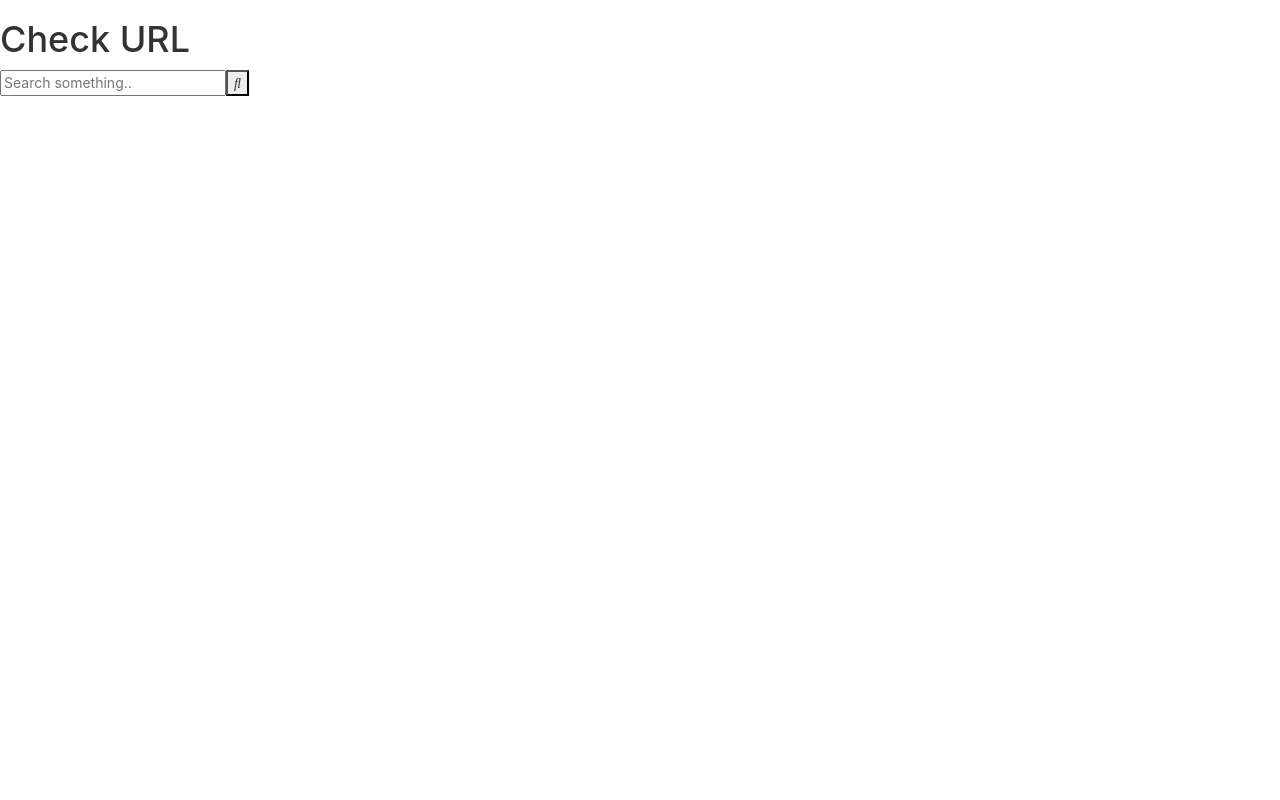
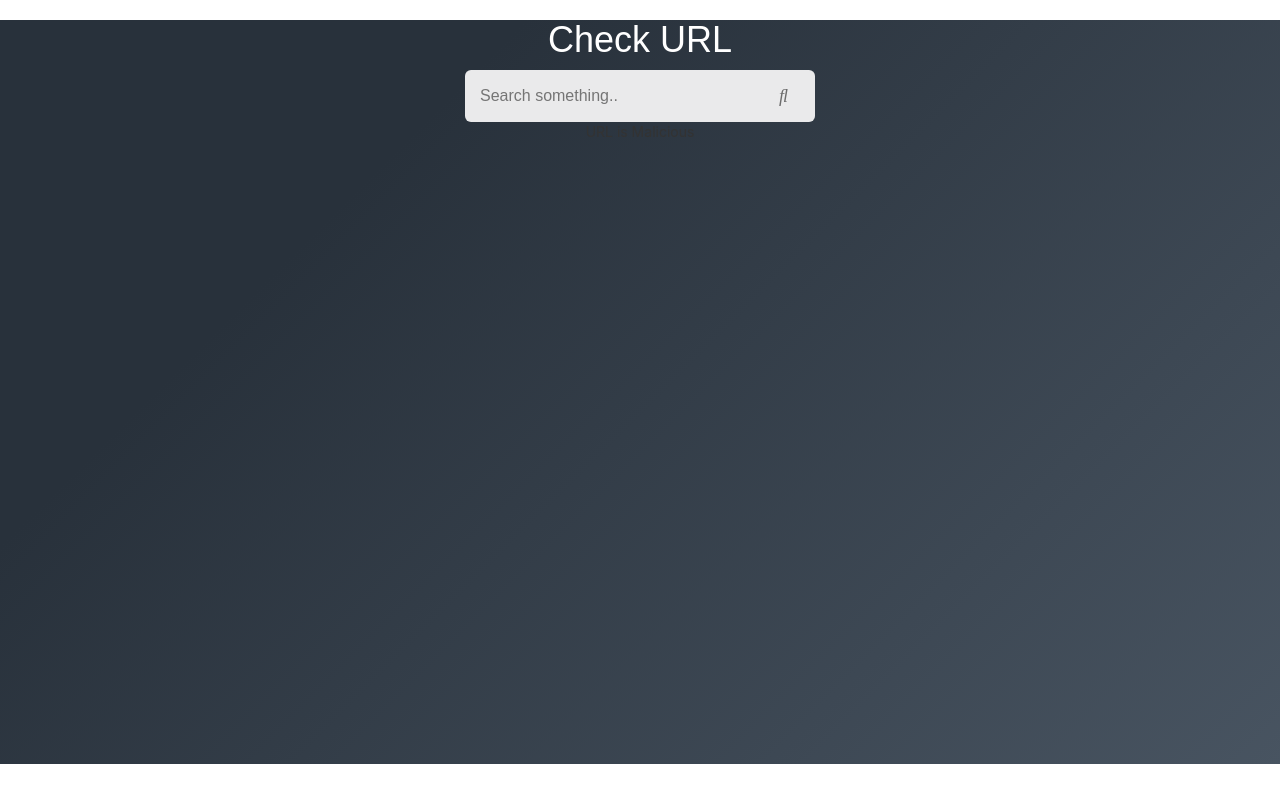
Before and after one commit to sjsucmpe272-fall21/PhisherMan, a React (Create React App) app in the folder UI/frontend/: page /search in a window 1280 px wide. Built offline with nearby package versions, Linux system fonts and the light colour scheme.

Commit message:
added homepage isMalicious

```diff
--- a/UI/frontend/package.json
+++ b/UI/frontend/package.json
@@ -3,10 +3,14 @@
   "version": "0.1.0",
   "private": true,
   "dependencies": {
+    "@fortawesome/fontawesome-svg-core": "^1.2.36",
+    "@fortawesome/free-solid-svg-icons": "^5.15.4",
+    "@fortawesome/react-fontawesome": "^0.1.16",
     "@testing-library/jest-dom": "^5.14.1",
     "@testing-library/react": "^11.2.7",
     "@testing-library/user-event": "^12.8.3",
     "axios": "^0.21.4",
+    "base64url": "^3.0.1",
     "cors": "^2.8.5",
     "history": "^5.1.0",
     "js-cookie": "^3.0.1",
@@ -20,6 +24,7 @@
     "react-scripts": "4.0.3",
     "react-select-country-list": "^2.2.3",
     "redux": "^4.1.1",
+    "url-safe-base64": "^1.1.1",
     "web-vitals": "^1.1.2"
   },
   "scripts": {
--- a/UI/frontend/public/index.html
+++ b/UI/frontend/public/index.html
@@ -15,6 +15,7 @@
     <link rel="stylesheet" href="https://maxcdn.bootstrapcdn.com/bootstrap/3.3.7/css/bootstrap.min.css">
     <script src="https://ajax.googleapis.com/ajax/libs/jquery/3.3.1/jquery.min.js"></script>
     <script src="https://maxcdn.bootstrapcdn.com/bootstrap/3.3.7/js/bootstrap.min.js"></script>
+    <link rel="stylesheet" href="path/to/font-awesome/css/font-awesome.min.css">
     <link href="https://maxcdn.bootstrapcdn.com/font-awesome/4.3.0/css/font-awesome.min.css" rel="stylesheet">
     <!--
       manifest.json provides metadata used when your web app is installed on a
--- a/UI/frontend/src/App.css
+++ b/UI/frontend/src/App.css
@@ -1,12 +1,14 @@
-body {
+
+.search-page {
   text-align: center;
+  margin: 0px;
   min-height: 93vh;
   background-color: #485461;
 background-image: linear-gradient(315deg, #485461 0%, #28313b 74%);
 
 }
 
-h1 {
+.header-search {
   font-family: 'Montserrat', sans-serif;
   color: #fff;
 }
--- a/UI/frontend/src/components/Search/Search.js
+++ b/UI/frontend/src/components/Search/Search.js
@@ -1,19 +1,59 @@
-import React from "react";
+import React, { useState } from "react";
+import base64url from "base64url";
+import "../../App.css";
+import axios from "axios";
+const Search = () => {
+  const [url, setUrl] = useState("");
+  const [b64url, setB64Url] = useState("");
+  const [result, setResult] = useState("");
+  const getStatus = () => {
+    console.log(url);
+    const safe = base64url(url);
+    setB64Url(safe);
+     getAPI(b64url);
+    //console.log( result)
+  };
 
-const Search = () => {
+  const config = {
+    headers: {
+      "Content-Type": "application/json",
+    },
+  };
+
+  axios.defaults.headers.common = {
+    "x-api-key": "ZJLagjCjLC8jSOCRKP2OS5Nm7bSiMeYc1Lw1bl4o",
+  };
+
+  const getAPI = (b64url) => {
+    axios
+      .get(
+        `https://q7zcjspceh.execute-api.us-west-1.amazonaws.com/api/v1/detect/${b64url}`,
+        config
+      )
+      .then((res) => {
+        console.log(res.data);
+        setResult(res.data)
+        return res.data;
+      });
+  };
+
   return (
-    <div className="search">
-        <h1>Check URL</h1>
+    <div className="search-page">
+      <h1 className="header-search">Check URL</h1>
       <div className="search-box">
         <input
+          onChange={(e) => {
+            setUrl(e.target.value);
+          }}
           className="search-input"
           type="text"
           placeholder="Search something.."
         />
-      <button className="search-btn">
+        <button className="search-btn" onClick={getStatus}>
           <i className="fas fa-search"></i>
         </button>
       </div>
+      {result == 'false' ? "URL is Safe" : "URL is Malicious"}
     </div>
   );
 };
```
Also changed, not shown: 1 other file (tests, documents, lock files or other folders). Lines whose indentation alone changed are shown as unchanged.
